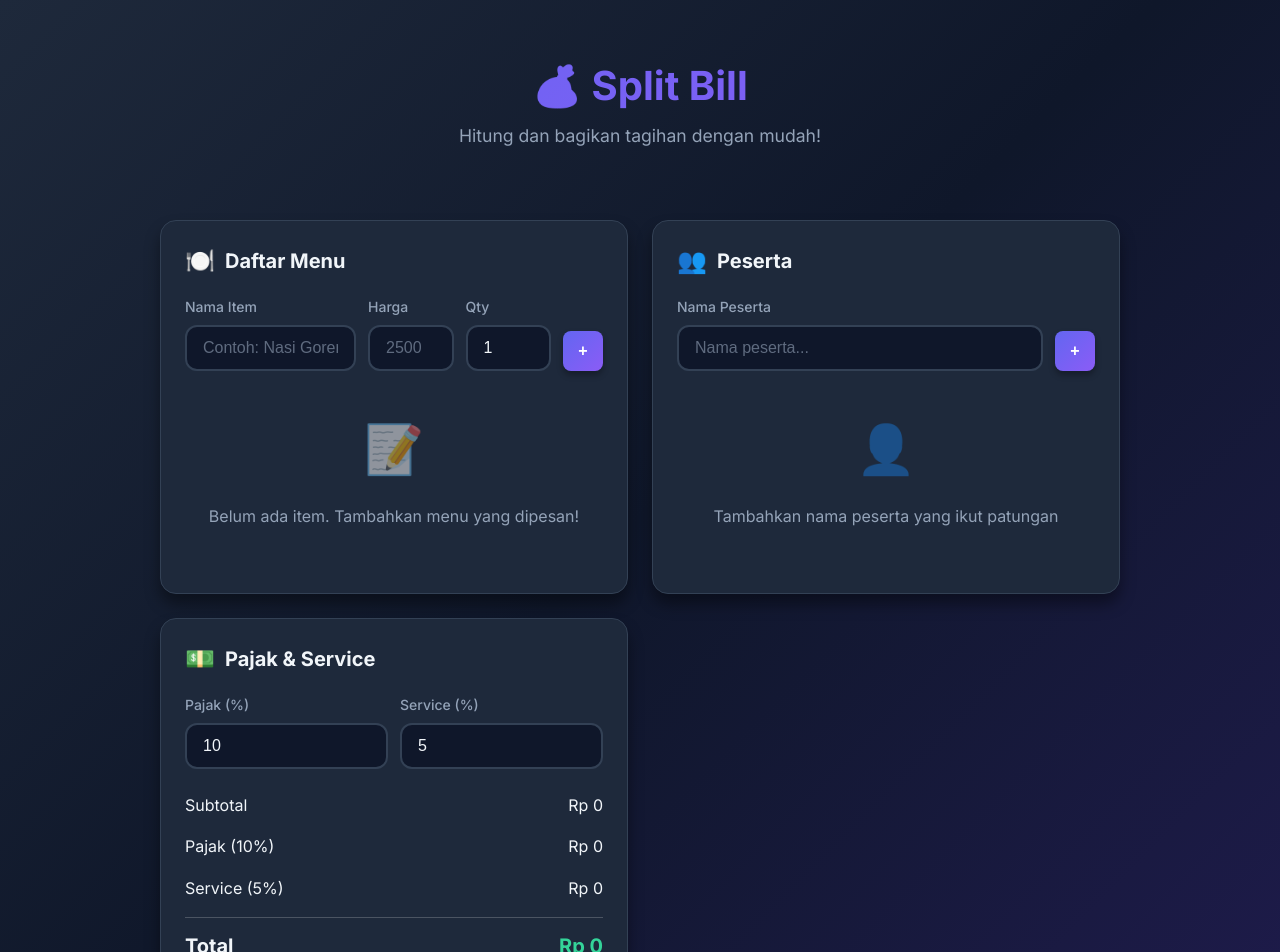
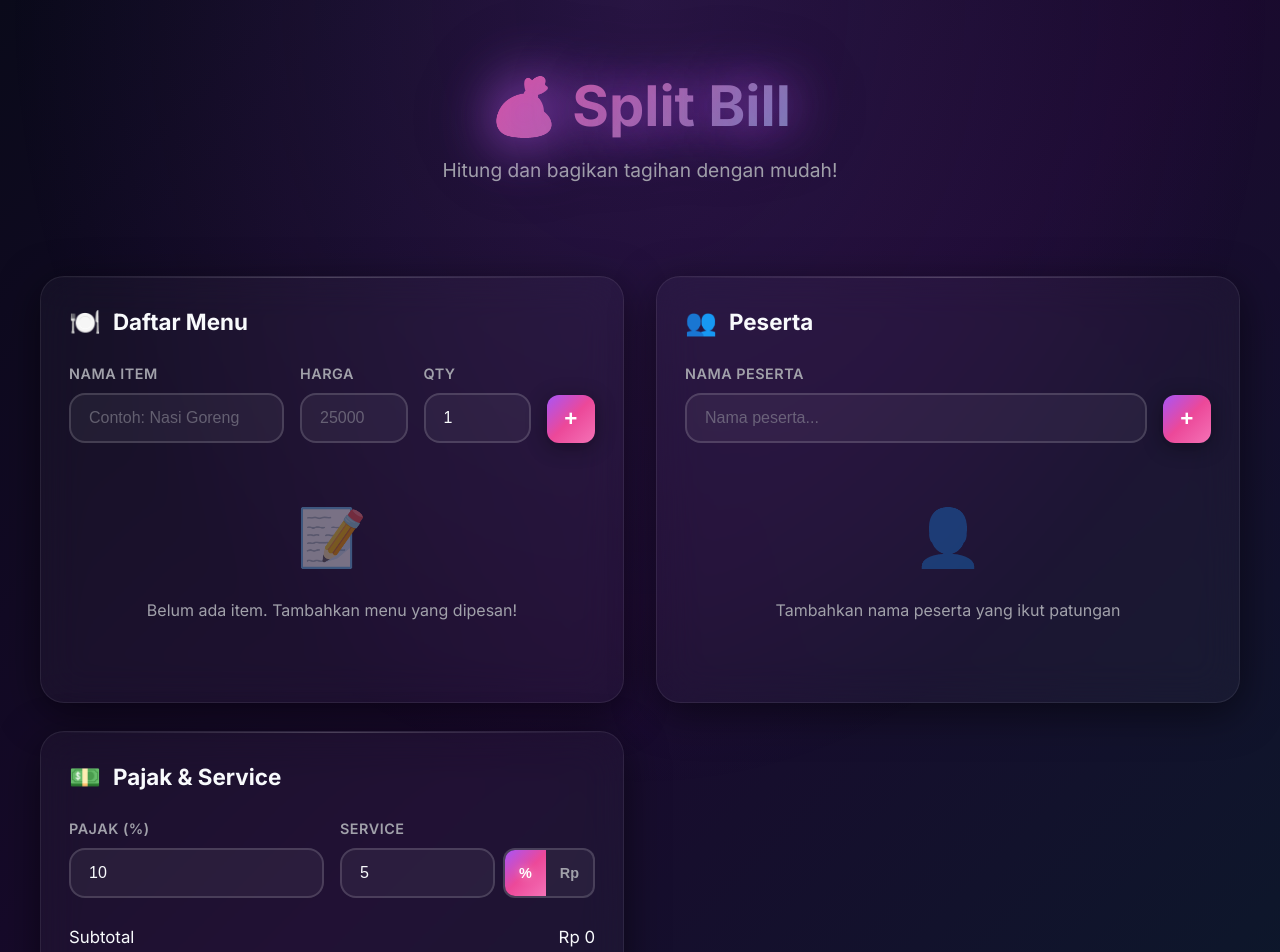
Before and after one commit to hndko/split-bill-vue3, a Vue app: page / in a window 1280 px wide. Shown: the top 952 px of the page. Built offline with nearby package versions, Linux system fonts and the light colour scheme.

Commit message:
feat: Implement flexible service charge calculation (percent or fixed) and update UI to a Neon Glassmorphism design.

```diff
--- a/src/App.vue
+++ b/src/App.vue
@@ -8,7 +8,8 @@ const participants = ref([]);
 const newItem = ref({ name: "", price: "", qty: 1 });
 const newParticipant = ref("");
 const taxPercent = ref(10);
-const servicePercent = ref(5);
+const serviceValue = ref(5);
+const serviceType = ref("percent"); // 'percent' or 'fixed'
 const resultRef = ref(null);
 
 // Add new item
@@ -83,12 +84,24 @@ const taxAmount = computed(() => {
 
 // Calculate service charge
 const serviceAmount = computed(() => {
-  return subtotal.value * (servicePercent.value / 100);
+  if (serviceType.value === "fixed") {
+    return parseFloat(serviceValue.value) || 0;
+  }
+  return subtotal.value * (serviceValue.value / 100);
 });
 
 // Calculate grand total
 const grandTotal = computed(() => {
   return subtotal.value + taxAmount.value + serviceAmount.value;
+});
+
+// Get participants who have items assigned (for fixed service split)
+const activeParticipants = computed(() => {
+  const active = new Set();
+  items.value.forEach((item) => {
+    item.assignedTo.forEach((p) => active.add(p));
+  });
+  return Array.from(active);
 });
 
 // Calculate each participant's total
@@ -124,17 +137,33 @@ const participantTotals = computed(() => {
     }
   });
 
-  // Calculate tax & service share proportionally
+  // Calculate tax & service share
   const totalItemsAssigned = Object.values(totals).reduce(
     (sum, p) => sum + p.itemsTotal,
     0
   );
 
   if (totalItemsAssigned > 0) {
+    const numActiveParticipants = activeParticipants.value.length;
+
     Object.keys(totals).forEach((p) => {
       const proportion = totals[p].itemsTotal / totalItemsAssigned;
+      const hasItems = totals[p].itemsTotal > 0;
+
+      // Tax is always proportional
       totals[p].taxShare = taxAmount.value * proportion;
+
+      // Service: fixed = split equally, percent = proportional
+      if (
+        serviceType.value === "fixed" &&
+        hasItems &&
+        numActiveParticipants > 0
+      ) {
+        totals[p].serviceShare = serviceAmount.value / numActiveParticipants;
+      } else {
         totals[p].serviceShare = serviceAmount.value * proportion;
+      }
+
       totals[p].total =
         totals[p].itemsTotal + totals[p].taxShare + totals[p].serviceShare;
     });
@@ -292,14 +321,35 @@ const handleParticipantEnter = (e) => {
               />
             </div>
             <div class="form-group">
-              <label class="form-label">Service (%)</label>
+              <label class="form-label">Service</label>
+              <div class="input-with-toggle">
                 <input
                   type="number"
                   class="form-input"
-                v-model="servicePercent"
+                  v-model="serviceValue"
                   min="0"
-                max="100"
+                  :placeholder="serviceType === 'fixed' ? '10000' : '5'"
                 />
+                <div class="toggle-btns">
+                  <button
+                    class="toggle-btn"
+                    :class="{ active: serviceType === 'percent' }"
+                    @click="serviceType = 'percent'"
+                  >
+                    %
+                  </button>
+                  <button
+                    class="toggle-btn"
+                    :class="{ active: serviceType === 'fixed' }"
+                    @click="serviceType = 'fixed'"
+                  >
+                    Rp
+                  </button>
+                </div>
+              </div>
+              <small class="form-hint" v-if="serviceType === 'fixed'">
+                Dibagi rata ke semua peserta
+              </small>
             </div>
           </div>
 
@@ -312,7 +362,12 @@ const handleParticipantEnter = (e) => {
             <span>{{ formatCurrency(taxAmount) }}</span>
           </div>
           <div class="summary-row">
-            <span>Service ({{ servicePercent }}%)</span>
+            <span
+              >Service
+              {{
+                serviceType === "fixed" ? "(Fixed)" : `(${serviceValue}%)`
+              }}</span
+            >
             <span>{{ formatCurrency(serviceAmount) }}</span>
           </div>
           <div class="summary-row total">
--- a/src/style.css
+++ b/src/style.css
@@ -1,45 +1,78 @@
 :root {
-  /* Color Palette */
-  --primary: #6366f1;
-  --primary-light: #818cf8;
-  --primary-dark: #4f46e5;
-  --secondary: #10b981;
-  --secondary-light: #34d399;
-  --accent: #f59e0b;
-  --background: #0f172a;
-  --surface: #1e293b;
-  --surface-light: #334155;
-  --text: #f1f5f9;
-  --text-muted: #94a3b8;
-  --danger: #ef4444;
-  --danger-light: #fca5a5;
+  /* Neon Glassmorphism Color Palette */
+  --primary: #a855f7;
+  --primary-light: #c084fc;
+  --primary-dark: #9333ea;
+  --secondary: #06b6d4;
+  --secondary-light: #22d3ee;
+  --accent: #f472b6;
+  --accent-light: #f9a8d4;
+  --neon-purple: #bf5af2;
+  --neon-pink: #ff2d92;
+  --neon-cyan: #00f5ff;
+  --neon-green: #39ff14;
+
+  --background: #0a0a1a;
+  --background-alt: #12122a;
+  --surface: rgba(255, 255, 255, 0.05);
+  --surface-light: rgba(255, 255, 255, 0.1);
+  --surface-border: rgba(255, 255, 255, 0.15);
+  --text: #f8fafc;
+  --text-muted: #a1a1aa;
+  --danger: #f43f5e;
+  --danger-light: #fb7185;
 
   /* Gradients */
-  --gradient-primary: linear-gradient(135deg, #6366f1 0%, #8b5cf6 100%);
-  --gradient-secondary: linear-gradient(135deg, #10b981 0%, #14b8a6 100%);
+  --gradient-primary: linear-gradient(
+    135deg,
+    #a855f7 0%,
+    #ec4899 50%,
+    #f472b6 100%
+  );
+  --gradient-secondary: linear-gradient(135deg, #06b6d4 0%, #22d3ee 100%);
+  --gradient-neon: linear-gradient(
+    135deg,
+    #a855f7 0%,
+    #ec4899 30%,
+    #06b6d4 100%
+  );
   --gradient-hero: linear-gradient(
     135deg,
-    #1e293b 0%,
-    #0f172a 50%,
-    #1e1b4b 100%
+    #0a0a1a 0%,
+    #1a0a2e 50%,
+    #0a1a2a 100%
+  );
+  --gradient-glow: radial-gradient(
+    ellipse at 50% 0%,
+    rgba(168, 85, 247, 0.15) 0%,
+    transparent 70%
   );
 
-  /* Shadows */
-  --shadow-sm: 0 1px 2px rgba(0, 0, 0, 0.3);
-  --shadow-md: 0 4px 6px rgba(0, 0, 0, 0.3);
-  --shadow-lg: 0 10px 15px rgba(0, 0, 0, 0.4);
-  --shadow-glow: 0 0 20px rgba(99, 102, 241, 0.3);
+  /* Glassmorphism */
+  --glass-bg: rgba(255, 255, 255, 0.03);
+  --glass-border: rgba(255, 255, 255, 0.08);
+  --glass-blur: blur(20px);
+
+  /* Shadows & Glows */
+  --shadow-sm: 0 1px 2px rgba(0, 0, 0, 0.5);
+  --shadow-md: 0 4px 20px rgba(0, 0, 0, 0.4);
+  --shadow-lg: 0 10px 40px rgba(0, 0, 0, 0.5);
+  --glow-purple: 0 0 30px rgba(168, 85, 247, 0.3);
+  --glow-pink: 0 0 30px rgba(236, 72, 153, 0.3);
+  --glow-cyan: 0 0 30px rgba(6, 182, 212, 0.3);
+  --glow-neon: 0 0 40px rgba(168, 85, 247, 0.4),
+    0 0 80px rgba(236, 72, 153, 0.2);
 
   /* Border Radius */
-  --radius-sm: 8px;
-  --radius-md: 12px;
-  --radius-lg: 16px;
-  --radius-xl: 24px;
+  --radius-sm: 12px;
+  --radius-md: 16px;
+  --radius-lg: 24px;
+  --radius-xl: 32px;
 
   /* Transitions */
   --transition-fast: 0.15s ease;
-  --transition-normal: 0.25s ease;
-  --transition-slow: 0.4s ease;
+  --transition-normal: 0.3s cubic-bezier(0.4, 0, 0.2, 1);
+  --transition-slow: 0.5s cubic-bezier(0.4, 0, 0.2, 1);
 }
 
 * {
@@ -55,10 +88,26 @@ body {
   color: var(--text);
   min-height: 100vh;
   line-height: 1.6;
+  position: relative;
+  overflow-x: hidden;
+}
+
+body::before {
+  content: "";
+  position: fixed;
+  top: 0;
+  left: 0;
+  right: 0;
+  height: 100vh;
+  background: var(--gradient-glow);
+  pointer-events: none;
+  z-index: 0;
 }
 
 #app {
   min-height: 100vh;
+  position: relative;
+  z-index: 1;
 }
 
 /* Typography */
@@ -72,115 +121,157 @@ h6 {
   line-height: 1.3;
 }
 
-/* Container */
+/* Container - Full Width */
 .container {
-  max-width: 1000px;
+  max-width: 1400px;
   margin: 0 auto;
-  padding: 20px;
+  padding: 20px 40px;
+}
+
+@media (max-width: 768px) {
+  .container {
+    padding: 16px 20px;
+  }
 }
 
 /* Header */
 .header {
   text-align: center;
-  padding: 40px 20px;
-  margin-bottom: 30px;
+  padding: 50px 20px;
+  margin-bottom: 40px;
 }
 
 .header h1 {
-  font-size: 2.5rem;
-  background: var(--gradient-primary);
+  font-size: 3.5rem;
+  font-weight: 800;
+  background: var(--gradient-neon);
   -webkit-background-clip: text;
   -webkit-text-fill-color: transparent;
   background-clip: text;
-  margin-bottom: 10px;
+  margin-bottom: 12px;
+  text-shadow: 0 0 60px rgba(168, 85, 247, 0.5);
+  animation: glow-text 3s ease-in-out infinite alternate;
+}
+
+@keyframes glow-text {
+  from {
+    filter: drop-shadow(0 0 20px rgba(168, 85, 247, 0.5));
+  }
+  to {
+    filter: drop-shadow(0 0 40px rgba(236, 72, 153, 0.6));
+  }
 }
 
 .header p {
   color: var(--text-muted);
-  font-size: 1.1rem;
+  font-size: 1.2rem;
+  font-weight: 400;
 }
 
-/* Cards */
+/* Glass Cards */
 .card {
-  background: var(--surface);
+  background: var(--glass-bg);
+  backdrop-filter: var(--glass-blur);
+  -webkit-backdrop-filter: var(--glass-blur);
   border-radius: var(--radius-lg);
-  padding: 24px;
-  margin-bottom: 24px;
-  border: 1px solid var(--surface-light);
+  padding: 28px;
+  margin-bottom: 28px;
+  border: 1px solid var(--glass-border);
   box-shadow: var(--shadow-lg);
-  transition: transform var(--transition-normal),
-    box-shadow var(--transition-normal);
+  transition: all var(--transition-normal);
+  position: relative;
+  overflow: hidden;
+}
+
+.card::before {
+  content: "";
+  position: absolute;
+  top: 0;
+  left: 0;
+  right: 0;
+  height: 1px;
+  background: linear-gradient(
+    90deg,
+    transparent,
+    rgba(255, 255, 255, 0.2),
+    transparent
+  );
 }
 
 .card:hover {
-  transform: translateY(-2px);
-  box-shadow: var(--shadow-glow);
+  transform: translateY(-4px);
+  border-color: rgba(168, 85, 247, 0.3);
+  box-shadow: var(--glow-purple);
 }
 
 .card-title {
-  font-size: 1.25rem;
-  margin-bottom: 20px;
+  font-size: 1.4rem;
+  margin-bottom: 24px;
   display: flex;
   align-items: center;
-  gap: 10px;
+  gap: 12px;
+  color: var(--text);
 }
 
 .card-title .icon {
-  font-size: 1.5rem;
+  font-size: 1.6rem;
 }
 
-/* Grid Layout */
+/* Grid Layout - Full Width */
 .grid-2 {
   display: grid;
   grid-template-columns: repeat(2, 1fr);
-  gap: 24px;
+  gap: 32px;
 }
 
-@media (max-width: 768px) {
+@media (max-width: 1024px) {
   .grid-2 {
     grid-template-columns: 1fr;
+    gap: 24px;
   }
 }
 
 /* Form Elements */
 .form-group {
-  margin-bottom: 16px;
+  margin-bottom: 20px;
 }
 
 .form-label {
   display: block;
-  font-size: 0.875rem;
-  font-weight: 500;
-  margin-bottom: 6px;
+  font-size: 0.9rem;
+  font-weight: 600;
+  margin-bottom: 8px;
   color: var(--text-muted);
+  text-transform: uppercase;
+  letter-spacing: 0.5px;
 }
 
 .form-input {
   width: 100%;
-  padding: 12px 16px;
-  background: var(--background);
-  border: 2px solid var(--surface-light);
+  padding: 14px 18px;
+  background: rgba(255, 255, 255, 0.05);
+  border: 2px solid var(--surface-border);
   border-radius: var(--radius-md);
   color: var(--text);
   font-size: 1rem;
-  transition: border-color var(--transition-fast),
-    box-shadow var(--transition-fast);
+  transition: all var(--transition-fast);
 }
 
 .form-input:focus {
   outline: none;
   border-color: var(--primary);
-  box-shadow: 0 0 0 3px rgba(99, 102, 241, 0.2);
+  box-shadow: 0 0 0 4px rgba(168, 85, 247, 0.15), var(--glow-purple);
+  background: rgba(168, 85, 247, 0.05);
 }
 
 .form-input::placeholder {
   color: var(--text-muted);
-  opacity: 0.6;
+  opacity: 0.5;
 }
 
 .form-row {
   display: flex;
-  gap: 12px;
+  gap: 16px;
   align-items: flex-end;
 }
 
@@ -189,19 +280,68 @@ h6 {
   margin-bottom: 0;
 }
 
+/* Input with Toggle */
+.input-with-toggle {
+  display: flex;
+  gap: 8px;
+}
+
+.input-with-toggle .form-input {
+  flex: 1;
+}
+
+.toggle-btns {
+  display: flex;
+  background: rgba(255, 255, 255, 0.05);
+  border-radius: var(--radius-sm);
+  overflow: hidden;
+  border: 2px solid var(--surface-border);
+}
+
+.toggle-btn {
+  padding: 10px 14px;
+  background: transparent;
+  border: none;
+  color: var(--text-muted);
+  cursor: pointer;
+  font-size: 0.9rem;
+  font-weight: 700;
+  transition: all var(--transition-fast);
+}
+
+.toggle-btn:hover {
+  color: var(--text);
+}
+
+.toggle-btn.active {
+  background: var(--gradient-primary);
+  color: white;
+  text-shadow: 0 0 10px rgba(255, 255, 255, 0.5);
+}
+
+.form-hint {
+  display: block;
+  font-size: 0.8rem;
+  color: var(--accent);
+  margin-top: 8px;
+  font-style: italic;
+}
+
 /* Buttons */
 .btn {
   display: inline-flex;
   align-items: center;
   justify-content: center;
-  gap: 8px;
-  padding: 12px 24px;
+  gap: 10px;
+  padding: 14px 28px;
   border-radius: var(--radius-md);
   font-size: 1rem;
-  font-weight: 600;
+  font-weight: 700;
   cursor: pointer;
   border: none;
-  transition: all var(--transition-fast);
+  transition: all var(--transition-normal);
+  text-transform: uppercase;
+  letter-spacing: 0.5px;
 }
 
 .btn-primary {
@@ -211,8 +351,8 @@ h6 {
 }
 
 .btn-primary:hover {
-  transform: translateY(-2px);
-  box-shadow: var(--shadow-glow);
+  transform: translateY(-2px) scale(1.02);
+  box-shadow: var(--glow-neon);
 }
 
 .btn-secondary {
@@ -222,6 +362,7 @@ h6 {
 
 .btn-secondary:hover {
   transform: translateY(-2px);
+  box-shadow: var(--glow-cyan);
 }
 
 .btn-danger {
@@ -230,269 +371,302 @@ h6 {
 }
 
 .btn-danger:hover {
-  background: #dc2626;
+  background: var(--danger-light);
+  transform: scale(1.05);
 }
 
 .btn-outline {
   background: transparent;
-  border: 2px solid var(--surface-light);
+  border: 2px solid var(--surface-border);
   color: var(--text);
 }
 
 .btn-outline:hover {
   border-color: var(--primary);
-  background: rgba(99, 102, 241, 0.1);
+  background: rgba(168, 85, 247, 0.1);
 }
 
 .btn-sm {
-  padding: 8px 16px;
+  padding: 10px 18px;
   font-size: 0.875rem;
 }
 
 .btn-icon {
-  width: 40px;
-  height: 40px;
+  width: 48px;
+  height: 48px;
   padding: 0;
   border-radius: var(--radius-sm);
+  font-size: 1.4rem;
 }
 
 /* Item List */
 .item-list {
   display: flex;
   flex-direction: column;
-  gap: 12px;
+  gap: 14px;
 }
 
 .item-row {
   display: flex;
   align-items: center;
-  gap: 12px;
-  padding: 16px;
-  background: var(--background);
+  gap: 16px;
+  padding: 18px 20px;
+  background: rgba(255, 255, 255, 0.03);
   border-radius: var(--radius-md);
-  border: 1px solid var(--surface-light);
+  border: 1px solid var(--glass-border);
+  transition: all var(--transition-fast);
+}
+
+.item-row:hover {
+  background: rgba(255, 255, 255, 0.06);
+  border-color: rgba(168, 85, 247, 0.2);
 }
 
 .item-row .item-name {
   flex: 2;
-  font-weight: 500;
+  font-weight: 600;
+  font-size: 1.05rem;
 }
 
 .item-row .item-price {
   flex: 1;
-  color: var(--secondary-light);
-  font-weight: 600;
+  color: var(--neon-cyan);
+  font-weight: 700;
+  font-size: 1.05rem;
+  text-shadow: 0 0 10px rgba(6, 182, 212, 0.5);
 }
 
 .item-row .item-qty {
   width: 60px;
   text-align: center;
   color: var(--text-muted);
+  font-weight: 500;
 }
 
 /* Participant Tags */
 .participant-tags {
   display: flex;
   flex-wrap: wrap;
-  gap: 8px;
-  margin-top: 12px;
+  gap: 10px;
+  margin-top: 14px;
 }
 
 .participant-tag {
   display: inline-flex;
   align-items: center;
-  gap: 6px;
-  padding: 6px 12px;
-  background: var(--primary);
-  border-radius: 20px;
-  font-size: 0.875rem;
-  font-weight: 500;
+  gap: 8px;
+  padding: 10px 18px;
+  background: var(--gradient-primary);
+  border-radius: 25px;
+  font-size: 0.9rem;
+  font-weight: 600;
   cursor: pointer;
+  transition: all var(--transition-normal);
+  box-shadow: 0 2px 10px rgba(168, 85, 247, 0.3);
+}
+
+.participant-tag:hover {
+  transform: scale(1.05);
+  box-shadow: var(--glow-purple);
+}
+
+.participant-tag.inactive {
+  background: rgba(255, 255, 255, 0.08);
+  color: var(--text-muted);
+  box-shadow: none;
+}
+
+.participant-tag.inactive:hover {
+  background: rgba(255, 255, 255, 0.12);
+}
+
+.participant-tag .remove {
+  width: 20px;
+  height: 20px;
+  display: flex;
+  align-items: center;
+  justify-content: center;
+  background: rgba(0, 0, 0, 0.3);
+  border-radius: 50%;
+  font-size: 0.8rem;
   transition: all var(--transition-fast);
 }
 
-.participant-tag:hover {
-  background: var(--primary-dark);
-}
-
-.participant-tag.inactive {
-  background: var(--surface-light);
-  color: var(--text-muted);
-}
-
-.participant-tag .remove {
-  width: 18px;
-  height: 18px;
-  display: flex;
-  align-items: center;
-  justify-content: center;
-  background: rgba(0, 0, 0, 0.2);
-  border-radius: 50%;
-  font-size: 0.75rem;
+.participant-tag .remove:hover {
+  background: var(--danger);
 }
 
 /* Result Card */
 .result-card {
-  background: var(--gradient-primary);
-  padding: 30px;
-  border-radius: var(--radius-lg);
-  margin-top: 30px;
+  background: var(--gradient-neon);
+  padding: 36px;
+  border-radius: var(--radius-xl);
+  margin-top: 40px;
+  position: relative;
+  overflow: hidden;
+  box-shadow: var(--glow-neon);
+}
+
+.result-card::before {
+  content: "";
+  position: absolute;
+  top: 0;
+  left: 0;
+  right: 0;
+  bottom: 0;
+  background: linear-gradient(
+    180deg,
+    rgba(255, 255, 255, 0.1) 0%,
+    transparent 50%
+  );
+  pointer-events: none;
 }
 
 .result-header {
   text-align: center;
-  margin-bottom: 24px;
-  padding-bottom: 20px;
+  margin-bottom: 30px;
+  padding-bottom: 24px;
   border-bottom: 2px solid rgba(255, 255, 255, 0.2);
+  position: relative;
 }
 
 .result-header h2 {
-  font-size: 1.5rem;
-  margin-bottom: 5px;
+  font-size: 1.8rem;
+  margin-bottom: 8px;
+  text-shadow: 0 0 20px rgba(255, 255, 255, 0.3);
 }
 
 .result-header .date {
-  font-size: 0.875rem;
-  opacity: 0.8;
+  font-size: 0.95rem;
+  opacity: 0.85;
 }
 
 .result-items {
-  display: flex;
-  flex-direction: column;
-  gap: 16px;
+  display: grid;
+  grid-template-columns: repeat(auto-fit, minmax(280px, 1fr));
+  gap: 20px;
+  position: relative;
 }
 
 .result-person {
-  background: rgba(255, 255, 255, 0.1);
-  padding: 20px;
-  border-radius: var(--radius-md);
+  background: rgba(255, 255, 255, 0.12);
+  padding: 24px;
+  border-radius: var(--radius-lg);
   backdrop-filter: blur(10px);
+  border: 1px solid rgba(255, 255, 255, 0.15);
+  transition: all var(--transition-normal);
+}
+
+.result-person:hover {
+  transform: translateY(-2px);
+  background: rgba(255, 255, 255, 0.15);
 }
 
 .result-person-header {
   display: flex;
   justify-content: space-between;
   align-items: center;
-  margin-bottom: 12px;
+  margin-bottom: 16px;
 }
 
 .result-person-name {
-  font-size: 1.1rem;
-  font-weight: 600;
+  font-size: 1.2rem;
+  font-weight: 700;
 }
 
 .result-person-total {
-  font-size: 1.25rem;
-  font-weight: 700;
-  color: var(--accent);
+  font-size: 1.4rem;
+  font-weight: 800;
+  color: #fef08a;
+  text-shadow: 0 0 15px rgba(254, 240, 138, 0.5);
 }
 
 .result-person-items {
-  font-size: 0.875rem;
-  opacity: 0.9;
+  font-size: 0.9rem;
+  opacity: 0.95;
+  list-style: none;
 }
 
 .result-person-items li {
-  padding: 4px 0;
+  padding: 6px 0;
   display: flex;
   justify-content: space-between;
+  border-bottom: 1px solid rgba(255, 255, 255, 0.1);
+}
+
+.result-person-items li:last-child {
+  border-bottom: none;
 }
 
 .result-summary {
-  margin-top: 24px;
-  padding-top: 20px;
+  margin-top: 30px;
+  padding-top: 24px;
   border-top: 2px solid rgba(255, 255, 255, 0.2);
+  position: relative;
 }
 
 .summary-row {
   display: flex;
   justify-content: space-between;
-  padding: 8px 0;
+  padding: 10px 0;
+  font-size: 1.05rem;
 }
 
 .summary-row.total {
-  font-size: 1.25rem;
-  font-weight: 700;
-  padding-top: 12px;
-  margin-top: 8px;
+  font-size: 1.4rem;
+  font-weight: 800;
+  padding-top: 16px;
+  margin-top: 10px;
   border-top: 1px solid rgba(255, 255, 255, 0.2);
-}
-
-/* Checkbox Custom */
-.checkbox-wrapper {
-  display: flex;
-  align-items: center;
-  gap: 8px;
-  cursor: pointer;
-}
-
-.checkbox-wrapper input[type="checkbox"] {
-  display: none;
-}
-
-.checkbox-custom {
-  width: 22px;
-  height: 22px;
-  border: 2px solid var(--surface-light);
-  border-radius: 6px;
-  display: flex;
-  align-items: center;
-  justify-content: center;
-  transition: all var(--transition-fast);
-}
-
-.checkbox-wrapper input[type="checkbox"]:checked + .checkbox-custom {
-  background: var(--primary);
-  border-color: var(--primary);
-}
-
-.checkbox-custom::after {
-  content: "✓";
-  color: white;
-  font-size: 14px;
-  opacity: 0;
-  transition: opacity var(--transition-fast);
-}
-
-.checkbox-wrapper input[type="checkbox"]:checked + .checkbox-custom::after {
-  opacity: 1;
 }
 
 /* Download Button */
 .download-section {
   text-align: center;
-  margin-top: 30px;
+  margin-top: 40px;
 }
 
 .download-btn {
-  padding: 16px 40px;
-  font-size: 1.1rem;
-  background: var(--gradient-secondary);
-  border-radius: var(--radius-lg);
-  animation: pulse 2s infinite;
+  padding: 18px 50px;
+  font-size: 1.15rem;
+  background: linear-gradient(135deg, #39ff14 0%, #00f5ff 100%);
+  border-radius: var(--radius-xl);
+  color: #0a0a1a;
+  font-weight: 800;
+  animation: pulse-neon 2s infinite;
+  box-shadow: 0 0 30px rgba(57, 255, 20, 0.4);
 }
 
-@keyframes pulse {
+.download-btn:hover {
+  transform: translateY(-3px) scale(1.02);
+  box-shadow: 0 0 50px rgba(57, 255, 20, 0.6), 0 0 80px rgba(0, 245, 255, 0.4);
+}
+
+@keyframes pulse-neon {
   0%,
   100% {
-    box-shadow: 0 0 0 0 rgba(16, 185, 129, 0.4);
+    box-shadow: 0 0 20px rgba(57, 255, 20, 0.4), 0 0 40px rgba(0, 245, 255, 0.2);
   }
   50% {
-    box-shadow: 0 0 0 15px rgba(16, 185, 129, 0);
+    box-shadow: 0 0 40px rgba(57, 255, 20, 0.6), 0 0 80px rgba(0, 245, 255, 0.4);
   }
 }
 
 /* Empty State */
 .empty-state {
   text-align: center;
-  padding: 40px 20px;
+  padding: 50px 20px;
   color: var(--text-muted);
 }
 
 .empty-state .icon {
-  font-size: 3rem;
+  font-size: 3.5rem;
   margin-bottom: 16px;
-  opacity: 0.5;
+  opacity: 0.4;
+}
+
+.empty-state p {
+  font-size: 1rem;
 }
 
 /* Fade Animation */
@@ -537,3 +711,21 @@ h6 {
 .justify-between {
   justify-content: space-between;
 }
+
+/* Scrollbar Styling */
+::-webkit-scrollbar {
+  width: 8px;
+}
+
+::-webkit-scrollbar-track {
+  background: var(--background);
+}
+
+::-webkit-scrollbar-thumb {
+  background: var(--primary);
+  border-radius: 4px;
+}
+
+::-webkit-scrollbar-thumb:hover {
+  background: var(--primary-light);
+}
```
Lines whose indentation alone changed are shown as unchanged.
